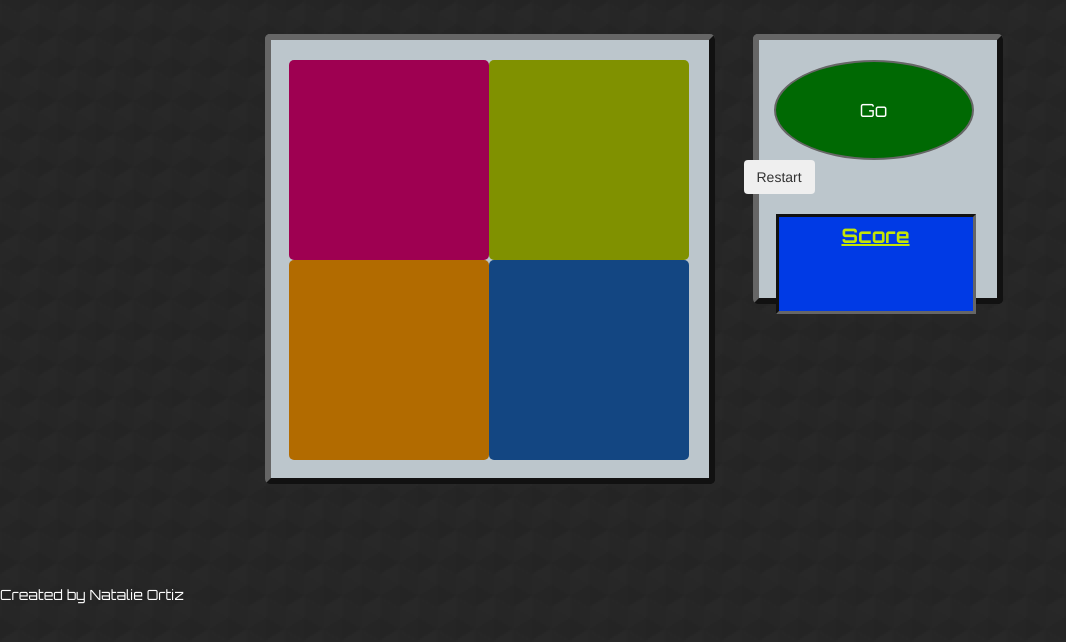
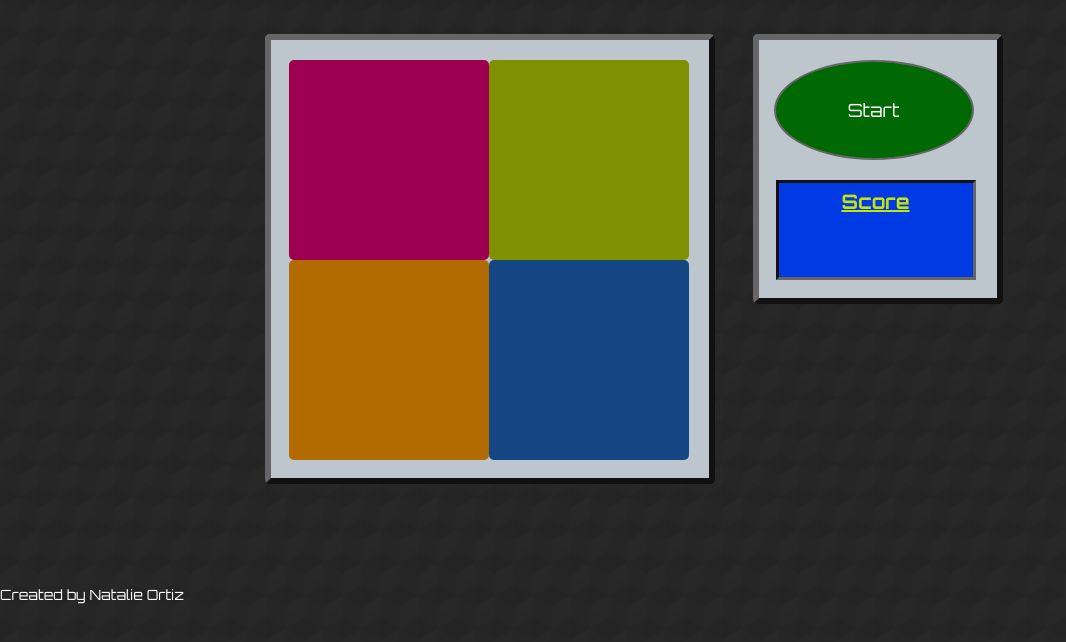
Before and after one commit to natalieortiz/Simple-Simon, a plain HTML site: page public/index.html in a window 1280 px wide. Shown: the part 86-728 px from the top of the page, without its empty margins (0-1066 px from the left). Drawn offline with nearby package versions, Linux system fonts and the light colour scheme.

Commit message:
Removed restart button.

```diff
--- a/public/index.html
+++ b/public/index.html
@@ -26,8 +26,7 @@
 			<div class="col-md-3">
 				<div id="menu" class="menu">
 					<div class="row">
-						<button class="btn hover" id="go">Go</button>
-						<button class="btn hover" id="stop">Restart</button>
+						<button class="btn hover" id="go">Start</button>
 					</div>
 						<div class="row">
 							<div class="score">
@@ -38,7 +37,7 @@
 					</div>
 				</div>
 			</div>
-		<div class="col-md-2"></div>
+		<div class="col-md-1"></div>
 	</div>
 	<div class="row">
 		<p class="author">Created by Natalie Ortiz</p>
```
